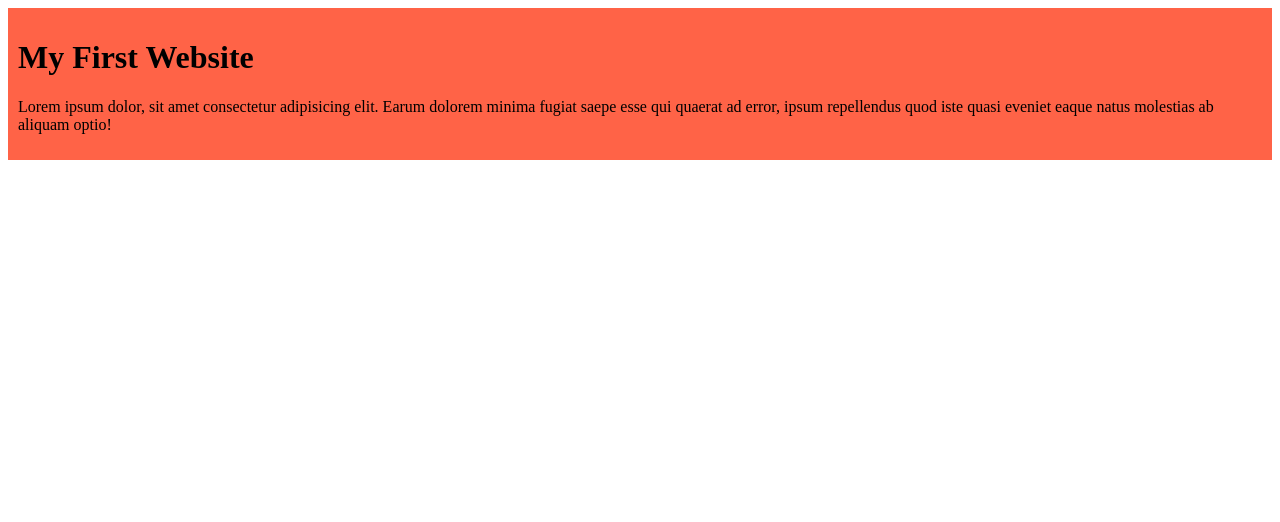
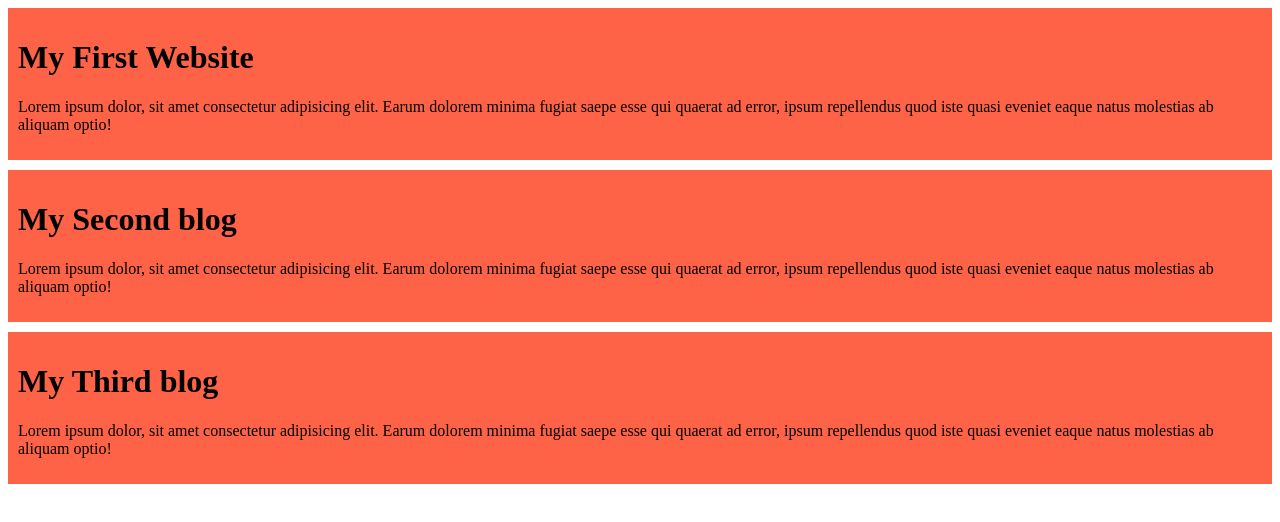
Before and after one commit to mahfuzzahmed/my-repo, a plain HTML site: page index.html in a window 1280 px wide. Drawn offline with Linux system fonts and the light colour scheme.

Commit message:
added the second and third blog

```diff
--- a/index.html
+++ b/index.html
@@ -14,5 +14,19 @@
         </p>
     </div>
 
+    <div>
+        <h1>My Second blog</h1>
+        <p>
+            Lorem ipsum dolor, sit amet consectetur adipisicing elit. Earum dolorem minima fugiat saepe esse qui quaerat ad error, ipsum repellendus quod iste quasi eveniet eaque natus molestias ab aliquam optio!
+        </p>
+    </div>
+
+    <div>
+        <h1>My Third blog</h1>
+        <p>
+            Lorem ipsum dolor, sit amet consectetur adipisicing elit. Earum dolorem minima fugiat saepe esse qui quaerat ad error, ipsum repellendus quod iste quasi eveniet eaque natus molestias ab aliquam optio!
+        </p>
+    </div>
+
 </body>
 </html>
--- a/styles/blog.css
+++ b/styles/blog.css
@@ -1,4 +1,5 @@
 div{
   background-color: tomato;
   padding: 10px;
+  margin-bottom: 10px;
 }
```
